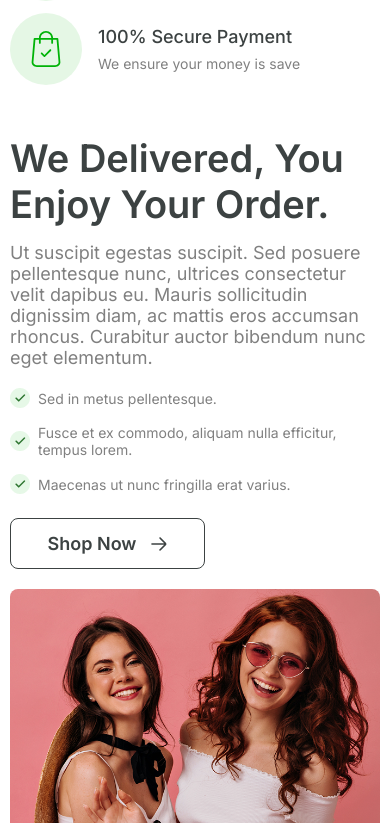
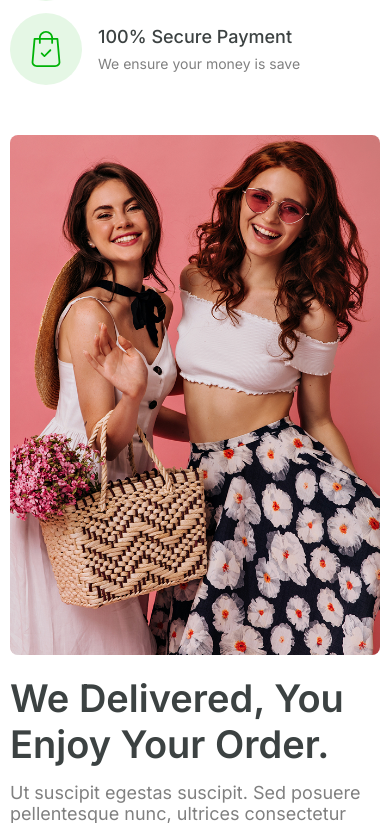
Before and after one commit to R4AYA4R/EuphoriaSiteNodeJsReactJsPostgreSql, a React (Create React App) app in the folder client-reactjs/: page /aboutUs in a window 390 px wide. Shown: the part 1981-2804 px from the top of the page. Built offline with nearby package versions, Linux system fonts and the light colour scheme; no server answers.

Commit message:
added adaptive sectionAboutUsDelivery on about us page

```diff
--- a/client-reactjs/src/components/SectionAboutUsDelivery.tsx
+++ b/client-reactjs/src/components/SectionAboutUsDelivery.tsx
@@ -12,7 +12,7 @@ const SectionAboutUsDelivery = () => {
 
 
     return (
-        <section id="sectionCatalog" className={onScreen.sectionCatalogIntersecting ? "sectionCatalog sectionCatalog__active " : "sectionCatalog"} ref={sectionCatalog}>
+        <section id="sectionCatalog" className={onScreen.sectionCatalogIntersecting ? "sectionCatalog sectionCatalog__active sectionAboutUsDelivery" : "sectionCatalog sectionAboutUsDelivery"} ref={sectionCatalog}>
             <div className="container">
                 <div className="sectionAboutUsTop__inner">
                     <div className="sectionAboutUsTop__infoBlock">
--- a/client-reactjs/src/index.css
+++ b/client-reactjs/src/index.css
@@ -3587,6 +3587,14 @@ a {
         max-width: none;
     }
 
+    .sectionAboutUsDelivery__img{
+        order:-1;
+    }
+
+    .sectionAboutUsDelivery{
+        padding-bottom: 30px;
+    }
+
 }
 
 /* когда ширина экрана будет 620px и меньше,то тогда будут работать эти стили,делаем так адаптив сайта */
@@ -3854,6 +3862,10 @@ a {
         grid-template-columns: 1fr;
     }
 
+    .sectionAboutUsDelivery{
+        padding-bottom: 0;
+    }
+
 }
 
 @media (max-width:420px) {
```
